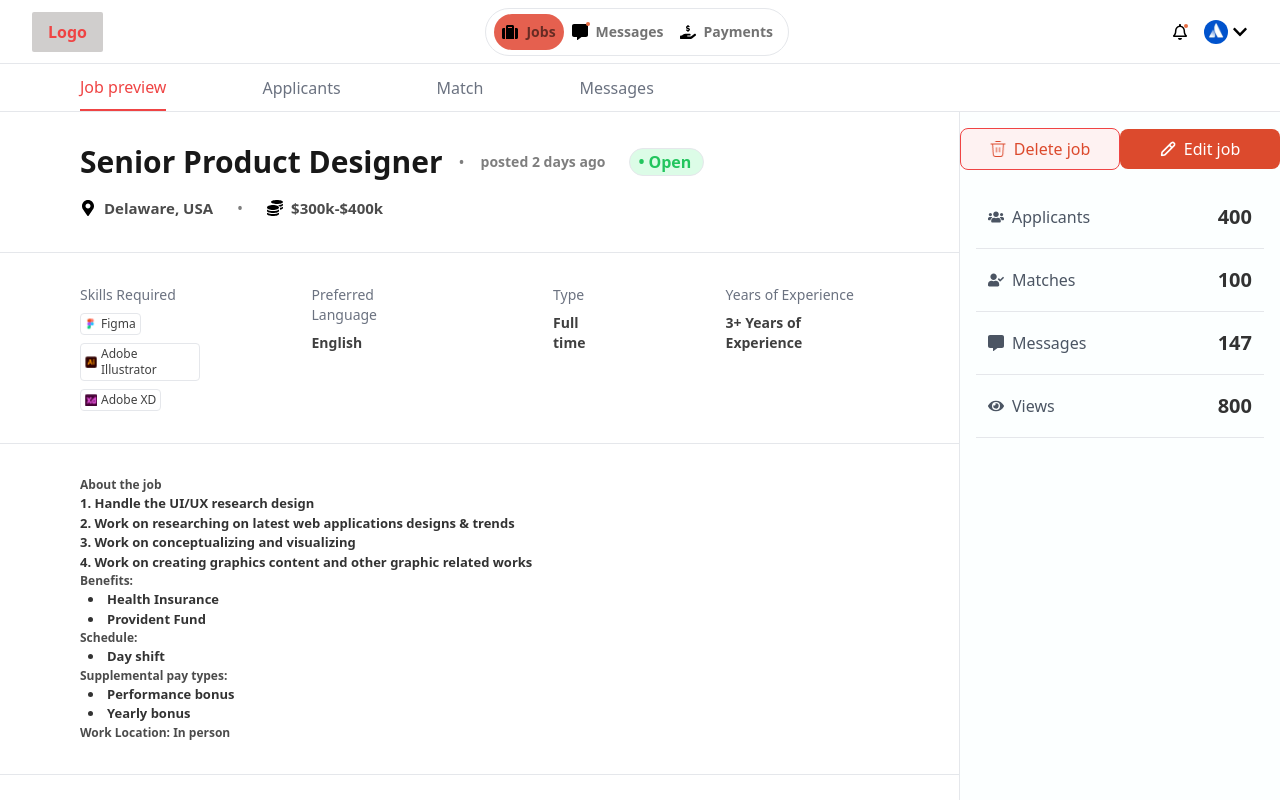
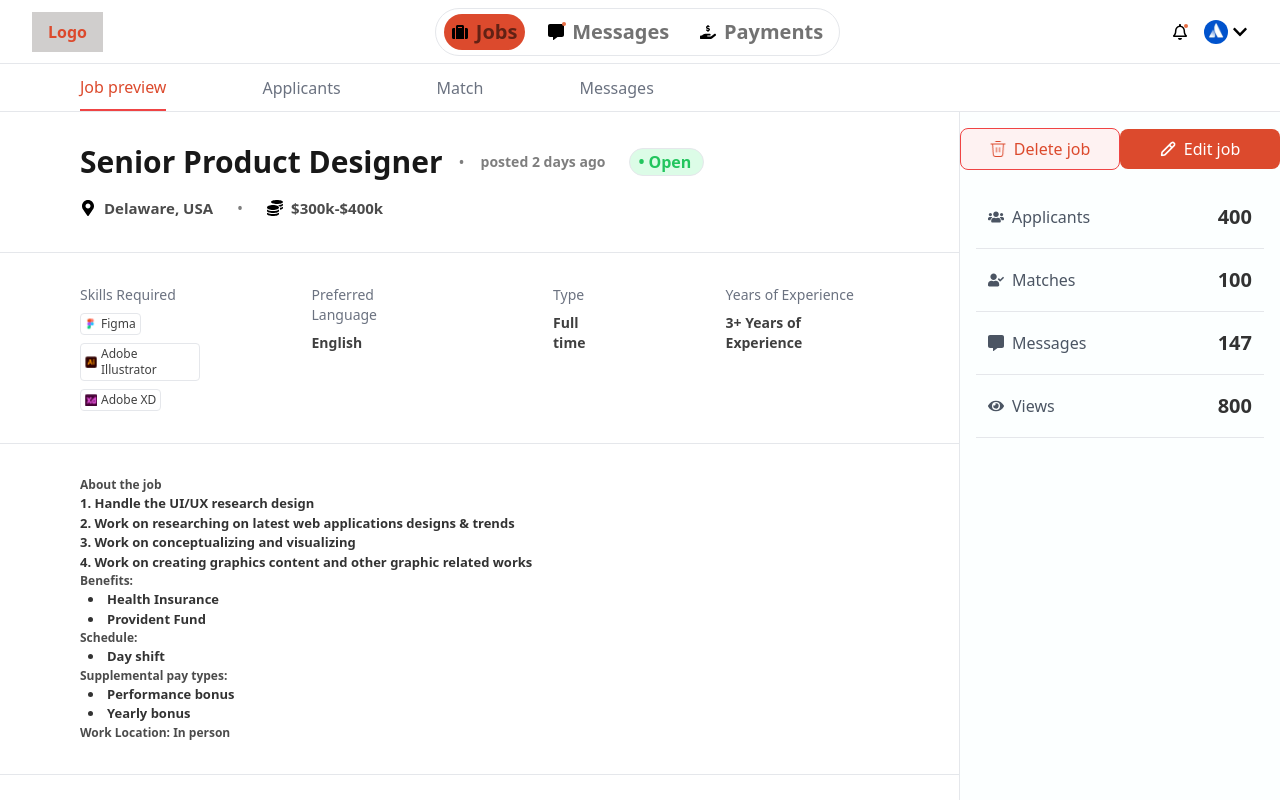
Before and after one commit to PrgrmrHarshShukla/oratory-assignment, a React (Vite) app: page / in a window 1280 px wide. Shown: the top 800 px of the page. Built offline with nearby package versions, Linux system fonts and the light colour scheme.

Commit message:
Head1 fix

```diff
--- a/src/components/Head2.tsx
+++ b/src/components/Head2.tsx
@@ -12,7 +12,7 @@ const Head2 = ({ activeTab }: { activeTab: string }) => {
                 <div key={index}
                     className={`h-full flex flex-col justify-center items-center ${
                         activeTab === tab
-                        ? 'text-red-500 border-b-2 border-red-500 font-medium'
+                        ? 'text-[#DC4A2D] border-b-2 border-red-500 font-medium'
                         : 'text-gray-500 hover:text-gray-700'
                     }`}
                 >
--- a/src/components/head1.tsx
+++ b/src/components/head1.tsx
@@ -4,25 +4,25 @@ import { FaHandHoldingDollar } from "react-icons/fa6";
 const Head1 = () => {
     return (
         <div className="flex flex-row justify-between items-center w-full h-[8vh] px-8 border-b border-gray-200">
-            <div className="flex flex-col justify-center items-center rounded-[2px] bg-[#89858266] px-4 py-2">
-                <span className="text-red-500 font-bold">Logo</span>
+            <div className="flex flex-col justify-center items-center bg-[#89858266] px-4 py-2">
+                <span className="text-[#DC4A2D] font-bold">Logo</span>
             </div>
 
-            <div className="rounded-full w-1/4 border border-gray-200 flex flex-row justify-between px-2 items-center h-[6vh]">
-                <div className="flex flex-row justify-center items-center gap-2 hover:border px-2 h-[4.5vh] cursor-pointer rounded-full bg-[#e5604f] hover:text-white hover:opacity-100">
+            <div className="rounded-[36px] w-1/3 border border-gray-200 flex flex-row justify-between px-2 items-center h-[6vh]">
+                <div className="flex flex-row justify-center items-center gap-2 hover:border px-2 h-[4.5vh] cursor-pointer rounded-full bg-[#DC4A2D] hover:text-white hover:opacity-100">
                     <FaSuitcase />
-                    <span className="opacity-55 font-semibold text-sm hover:text-white hover:opacity-100">Jobs</span>
+                    <span className="opacity-55 font-semibold text-[20px] hover:text-white hover:opacity-100">Jobs</span>
                 </div>
-                <div className="flex flex-row justify-center items-center gap-2 hover:border px-2 h-[4.5vh] cursor-pointer rounded-full hover:bg-[#e5604f] hover:text-white hover:opacity-100">
+                <div className="flex flex-row justify-center items-center gap-2 hover:border px-2 h-[4.5vh] cursor-pointer rounded-full hover:bg-[#DC4A2D] hover:text-white hover:opacity-100">
                     <div className="relative">
                         <FaCommentAlt />
                         <div className="w-[4px] h-[4px] rounded-full bg-[#e76d44] absolute -top-[2px] -right-[2px]"></div>
                     </div>
-                    <span className="opacity-55 font-semibold text-sm hover:text-white hover:opacity-100">Messages</span>
+                    <span className="opacity-55 font-semibold text-[20px] hover:text-white hover:opacity-100">Messages</span>
                 </div>
-                <div className="flex flex-row justify-center items-center gap-2 hover:border px-2 h-[4.5vh] cursor-pointer rounded-full hover:bg-[#e5604f] hover:text-white hover:opacity-100">
+                <div className="flex flex-row justify-center items-center gap-2 hover:border px-2 h-[4.5vh] cursor-pointer rounded-full hover:bg-[#DC4A2D] hover:text-white hover:opacity-100">
                     <FaHandHoldingDollar />
-                    <span className="opacity-55 font-semibold text-sm hover:text-white hover:opacity-100">Payments</span>
+                    <span className="opacity-55 font-semibold text-[20px] hover:text-white hover:opacity-100">Payments</span>
                 </div>
             </div>
 
@@ -33,7 +33,7 @@ const Head1 = () => {
                 </div>
                 <div className="flex flex-row justify-center items-center gap-1">
                     <img src={logo} alt="Logo" className="w-6 h-6 rounded-full" />
-                    <FaChevronDown color="" className="font-normal" />
+                    <FaChevronDown className="font-light" />
                 </div>
 
 
```
